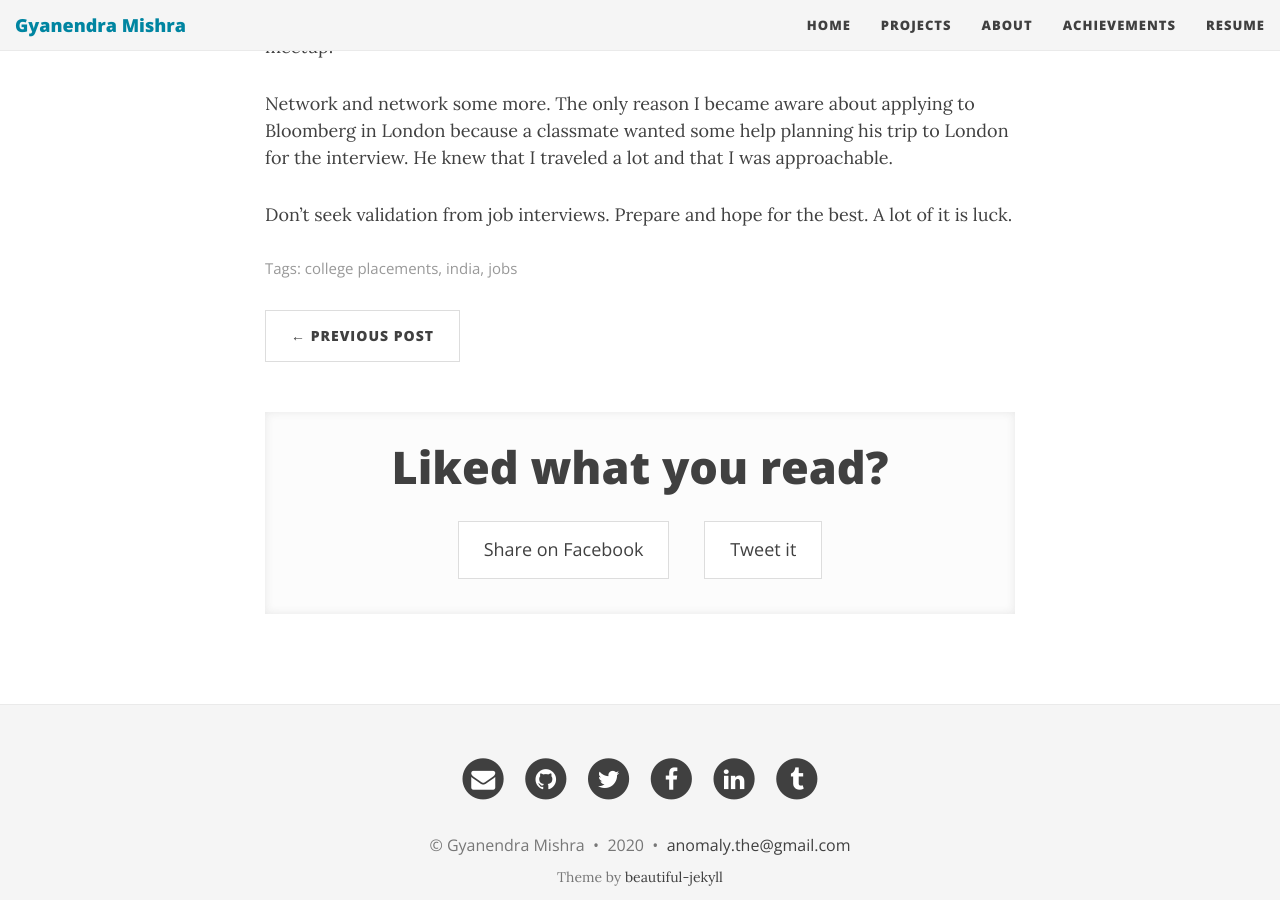
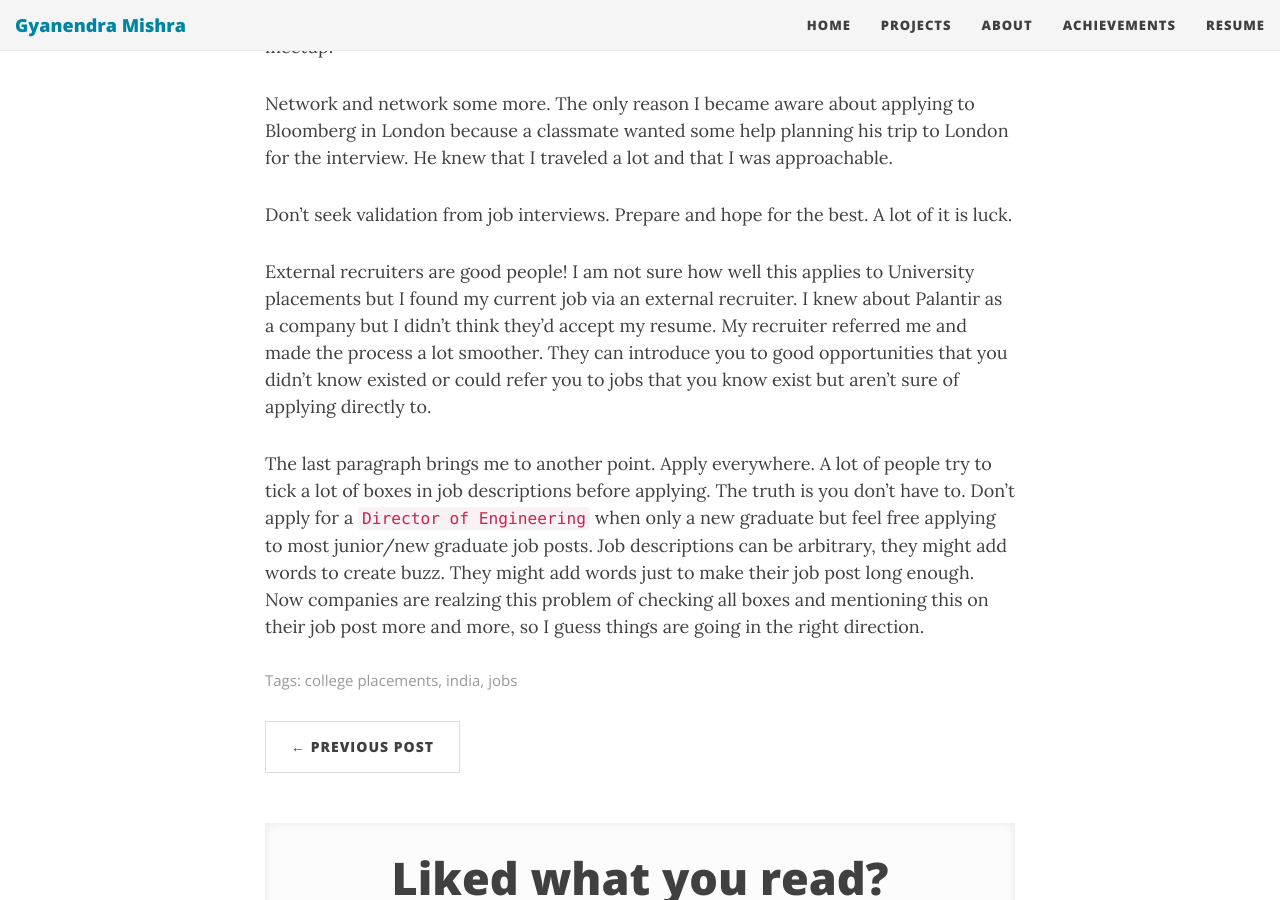
Before and after one commit to h4ck3rk3y/h4ck3rk3y.github.io, a Jekyll site: the page built from _posts/2020-08-08-college-placements-india.md, in a window 1280 px wide and 900 px high, scrolled down 6929 px. Built offline with Jekyll 4.4.1, drawn with Linux system fonts in a browser that asks for light colours; nearby versions of some CDN libraries; comment, search, counter and statistics services are not loaded.

Commit message:
added two new paras

```diff
--- a/_posts/2020-08-08-college-placements-india.md
+++ b/_posts/2020-08-08-college-placements-india.md
@@ -125,3 +125,10 @@ thesis offer in Singapore because of side projects. I only got the job in Singap
 Network and network some more. The only reason I became aware about applying to Bloomberg in London because a classmate wanted some help planning his trip to London for the interview. He knew that I traveled a lot and that I was approachable.
 
 Don't seek validation from job interviews. Prepare and hope for the best. A lot of it is luck.
+
+External recruiters are good people! I am not sure how well this applies to University placements but I found my current job via an external recruiter. I knew about Palantir as a company but I didn't think
+they'd accept my resume. My recruiter referred me and made the process a lot smoother. They can introduce you to good opportunities that you didn't  know existed or could refer you to jobs that you know
+exist but aren't sure of applying directly to.
+
+The last paragraph brings me to another point. Apply everywhere. A lot of people try to tick a lot of boxes in job descriptions before applying. The truth is you don't have to. Don't apply for a `Director of Engineering` when only a new graduate but feel free applying to most junior/new graduate job posts. Job descriptions can be arbitrary, they might add words to create buzz. They might add words just to make
+their job post long enough. Now companies are realzing this problem of checking all boxes and mentioning this on their job post more and more, so I guess things are going in the right direction.
```
